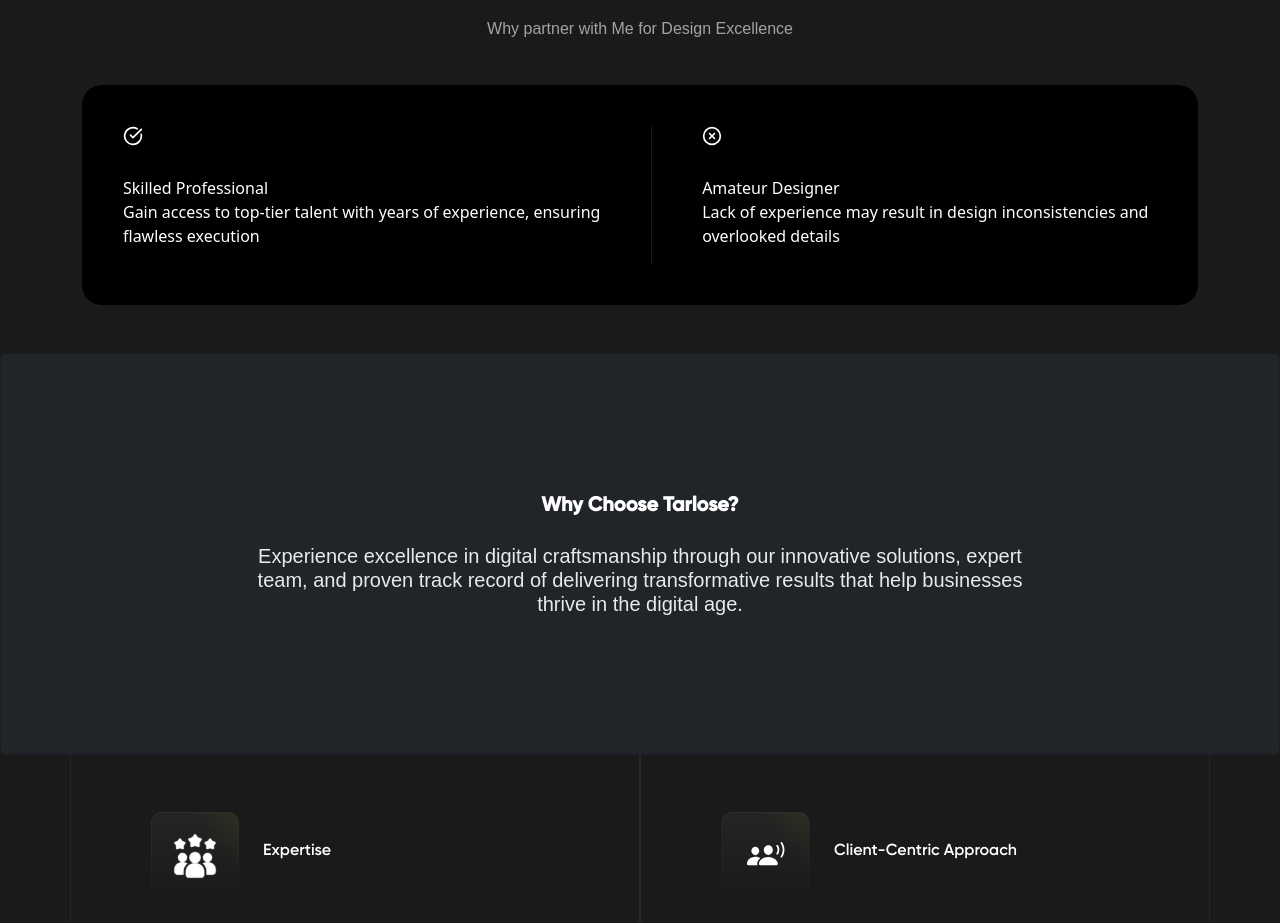
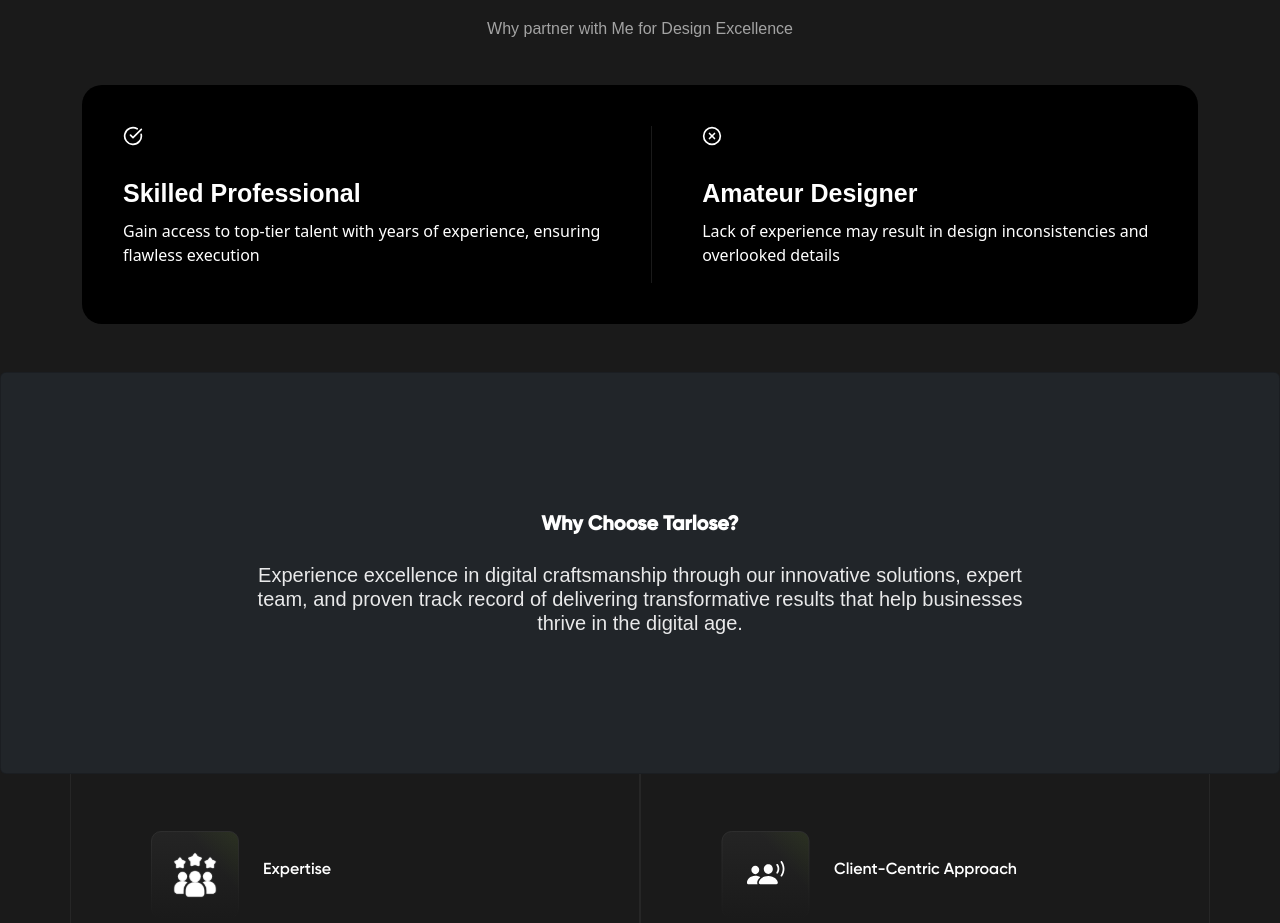
Before and after one commit to WTFAYXN/Tarlose-React, a React (Vite) app in the folder client/: page / in a window 1280 px wide. Shown: the part 5027-5950 px from the top of the page. Built offline with nearby package versions, Linux system fonts and the light colour scheme; no server answers; the HTML template or start-up script is replaced by a standard one.

Commit message:
feat: Update StackedCards component to use heading elements for titles and enhance card styling

```diff
--- a/client/src/components/StackedCards/StackedCards.css
+++ b/client/src/components/StackedCards/StackedCards.css
@@ -67,3 +67,9 @@
 .card-main-heading {
      gap: 30px;
 }
+.card-main-heading h2 {
+    font-size: 25px;
+    font-family: gilroy, sans-serif;
+    font-weight: 600;
+    line-height: 35px;
+}
--- a/client/src/components/StackedCards/StackedCards.jsx
+++ b/client/src/components/StackedCards/StackedCards.jsx
@@ -63,7 +63,7 @@ const StackedCards = () => {
                     <div className="card-main-content bg-[#181818] p-6 rounded-xl">
                       <div className="card-main-heading text-lg font-semibold">
                         <CheckCircle className="text-green-400" size={20} />
-                        {card.leftTitle}
+                        <h2>{card.leftTitle}</h2>
                       </div>
                       <p className="text-gray-300 text-sm">{card.leftDesc}</p>
                     </div>
@@ -72,7 +72,7 @@ const StackedCards = () => {
                     <div className="card-main-content bg-[#181818] p-6 rounded-xl">
                       <div className=" card-main-heading text-lg font-semibold">
                         <XCircle className="text-red-400" size={20} />
-                        {card.rightTitle}
+                        <h2>{card.rightTitle}</h2>
                       </div>
                       <p className="text-gray-300 text-sm">{card.rightDesc}</p>
                     </div>
```
